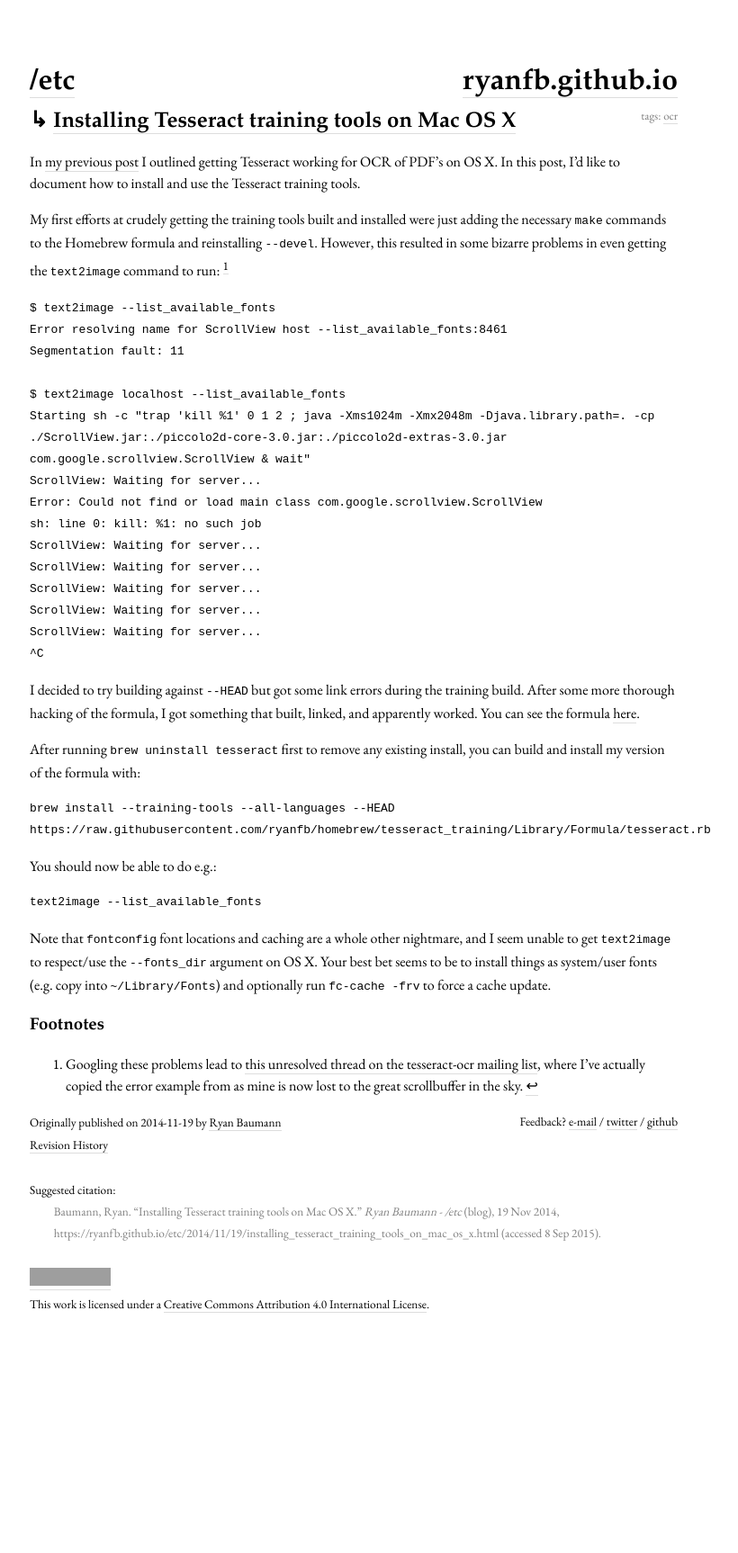
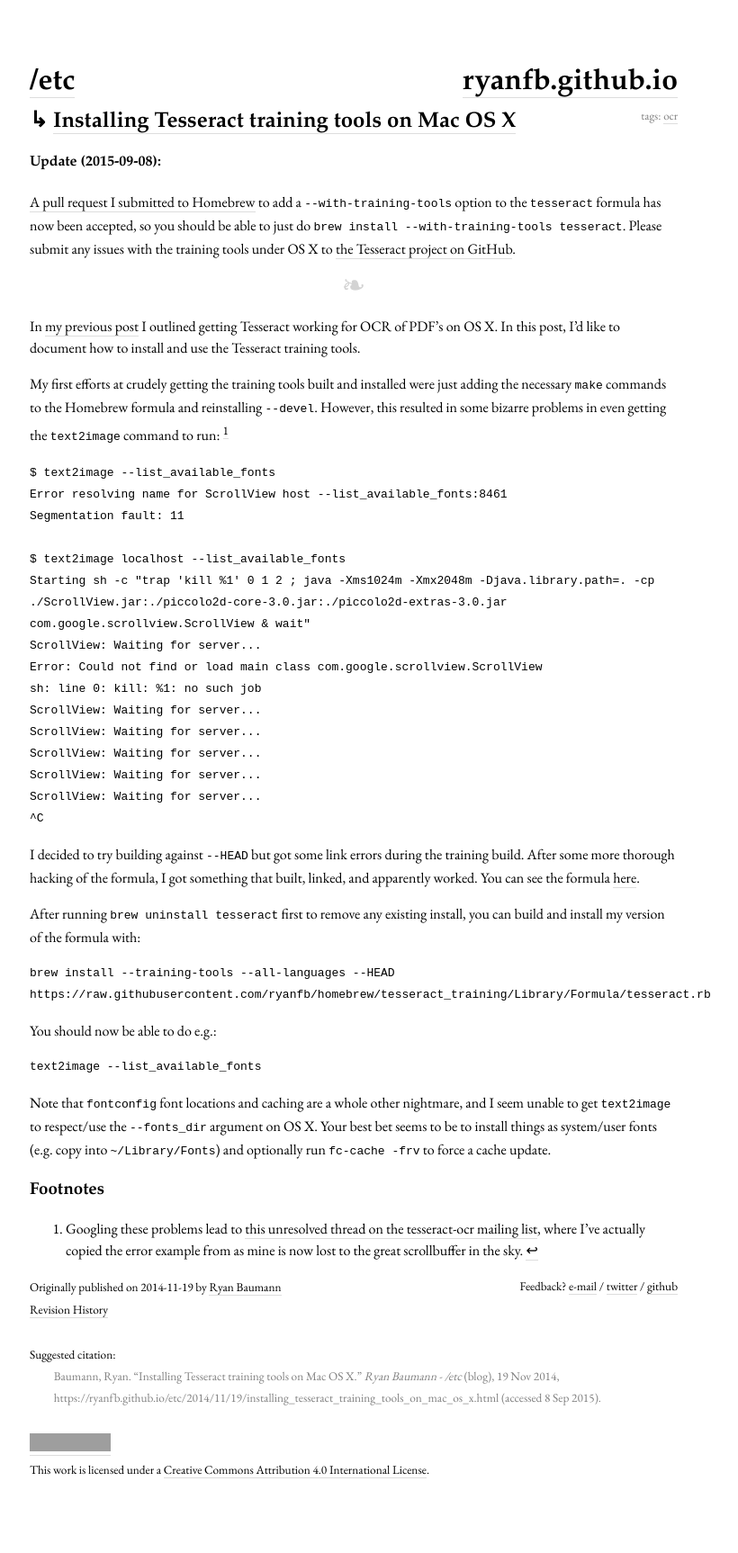
Before and after one commit to ryanfb/etc, a Jekyll site: the page built from _posts/2014-11-19-installing_tesseract_training_tools_on_mac_os_x.md, in a window 1280 px wide. Shown: the whole page at 90% size, without its empty margins (247-1067 px from the left). Built offline with Jekyll 4.4.1, drawn with Linux system fonts in a browser that asks for light colours; nearby versions of some CDN libraries; before the commit the page ends 1542 px from its top, so only the background shows below that; grey boxes are pictures that could not be loaded.

Commit message:
Update Tesseract training tools post with new info

```diff
--- a/_posts/2014-11-19-installing_tesseract_training_tools_on_mac_os_x.md
+++ b/_posts/2014-11-19-installing_tesseract_training_tools_on_mac_os_x.md
@@ -3,6 +3,11 @@
 tags:
 - ocr
 ---
+
+#### Update (2015-09-08):
+[A pull request I submitted to Homebrew](https://github.com/Homebrew/homebrew/pull/43223) to add a `--with-training-tools` option to the `tesseract` formula has now been accepted, so you should be able to just do `brew install --with-training-tools tesseract`. Please submit any issues with the training tools under OS X to [the Tesseract project on GitHub](https://github.com/tesseract-ocr/tesseract).
+
+***
 
 In [my previous post]({{ site.baseurl }}{% post_url 2014-11-13-command_line_ocr_on_mac_os_x %}) I outlined getting Tesseract working for OCR of PDF's on OS X. In this post, I'd like to document how to install and use the Tesseract training tools.
 
```
